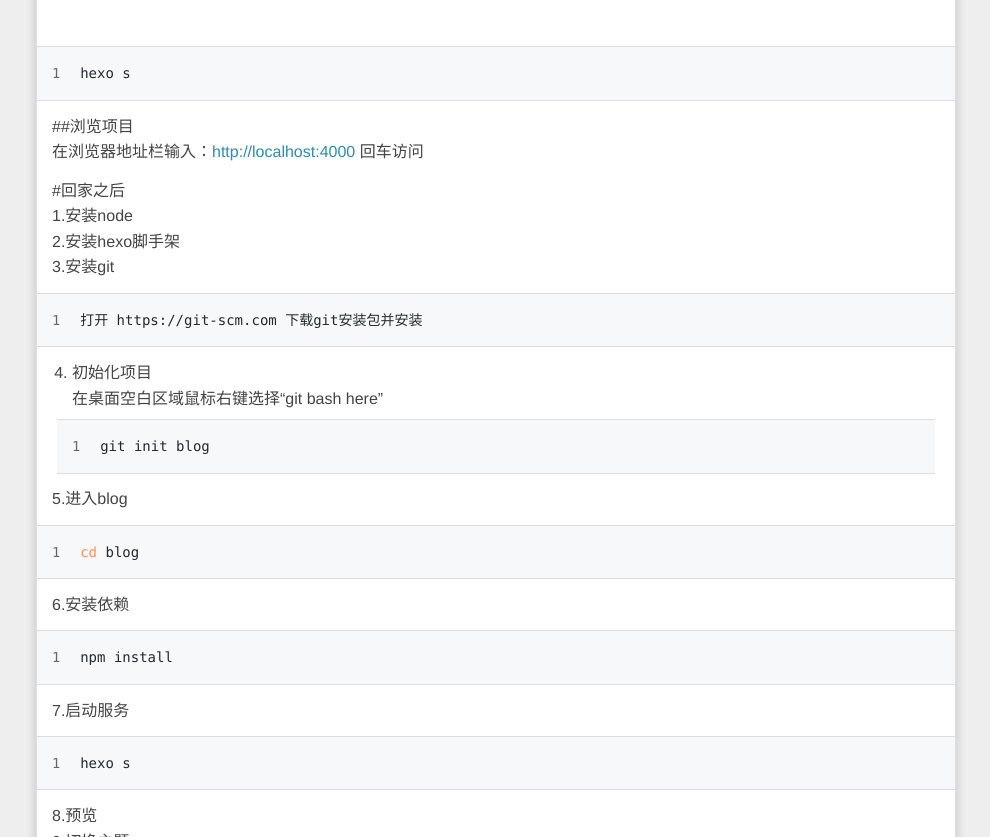
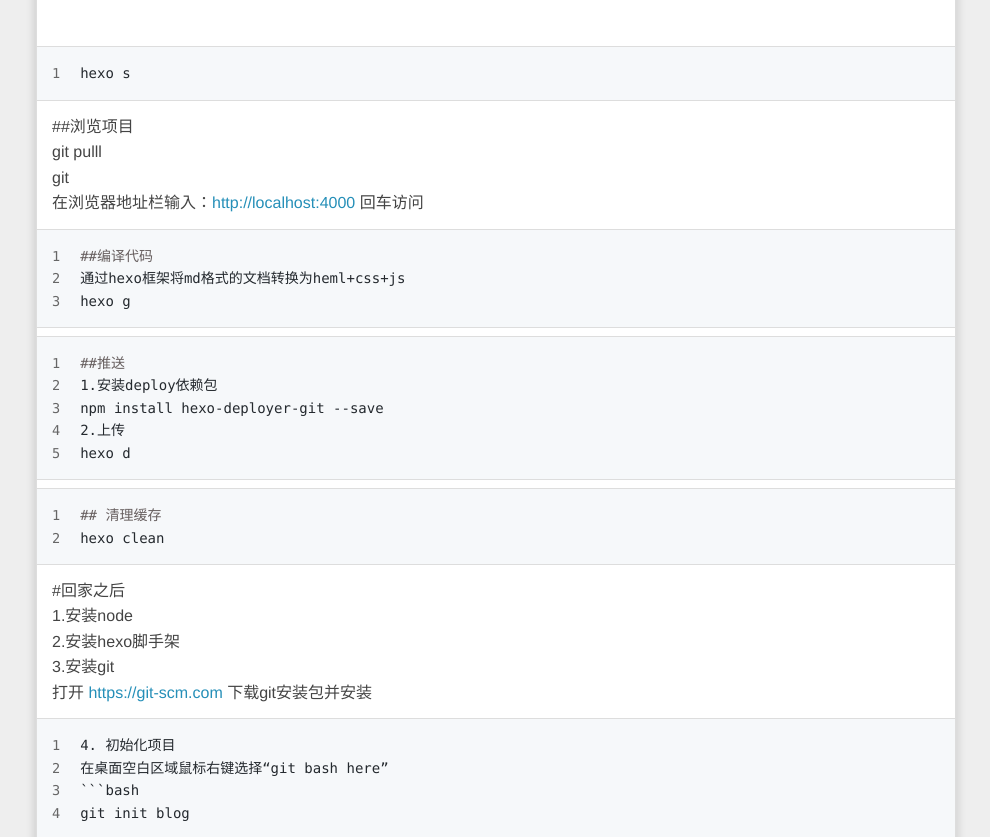
Before and after one commit to heshaohua959/heshaohua959.github.io, a plain HTML site: page 2018/12/24/笔记/index.html in a window 1280 px wide. Shown: the part 1963-2800 px from the top of the page, without its empty margins (144-1134 px from the left). Drawn offline with nearby package versions, Linux system fonts and the light colour scheme; some packages are replaced by stand-ins of ours; animation ran at ten frames a second; a script that the page names is missing.

Commit message:
Site updated: 2018-12-25 17:20:30

````diff
--- a/2018/12/24/笔记/index.html
+++ b/2018/12/24/笔记/index.html
@@ -15,7 +15,7 @@
 <meta property="og:site_name" content="醉卧九重天的博客">
 <meta property="og:description" content="hexo + githud 搭建个人博客 node环境配置linux操作系统1.浏览器打开 https://nodejs.org ,下载0.14.2长期支持版本的压缩包2.默认下载到/root/下载 路径，解压：1tar -xf node-v10.14.2-linux-x64.tar 3.创建node和npm的软件链接1ln -s /root/下载/node-v10.14.2-linux-x64/">
 <meta property="og:locale" content="zh-CN">
-<meta property="og:updated_time" content="2018-12-25T07:54:01.976Z">
+<meta property="og:updated_time" content="2018-12-25T09:01:43.600Z">
 <meta name="twitter:card" content="summary">
 <meta name="twitter:title" content="笔记">
 <meta name="twitter:description" content="hexo + githud 搭建个人博客 node环境配置linux操作系统1.浏览器打开 https://nodejs.org ,下载0.14.2长期支持版本的压缩包2.默认下载到/root/下载 路径，解压：1tar -xf node-v10.14.2-linux-x64.tar 3.创建node和npm的软件链接1ln -s /root/下载/node-v10.14.2-linux-x64/">
@@ -146,12 +146,11 @@
 <h2 id="初始化博客项目"><a href="#初始化博客项目" class="headerlink" title="初始化博客项目"></a>初始化博客项目</h2> <figure class="highlight bash"><table><tr><td class="gutter"><pre><span class="line">1</span><br></pre></td><td class="code"><pre><span class="line">hexo init blog</span><br></pre></td></tr></table></figure>
 <p> init:初始化<br> blog:项目名称<br>该命令执行完毕以后会在桌面生成blog文件夹(成位置自定义)</p>
 <h2 id="进入blog目录"><a href="#进入blog目录" class="headerlink" title="进入blog目录"></a>进入blog目录</h2><figure class="highlight bash"><table><tr><td class="gutter"><pre><span class="line">1</span><br></pre></td><td class="code"><pre><span class="line">hexo s</span><br></pre></td></tr></table></figure>
-<p>##浏览项目<br>在浏览器地址栏输入：<a href="http://localhost:4000" target="_blank" rel="noopener">http://localhost:4000</a> 回车访问</p>
-<p>#回家之后<br>1.安装node<br>2.安装hexo脚手架<br>3.安装git<br><figure class="highlight bash"><table><tr><td class="gutter"><pre><span class="line">1</span><br></pre></td><td class="code"><pre><span class="line">打开 https://git-scm.com 下载git安装包并安装</span><br></pre></td></tr></table></figure></p>
-<ol start="4">
-<li>初始化项目<br>在桌面空白区域鼠标右键选择“git bash here”<figure class="highlight bash"><table><tr><td class="gutter"><pre><span class="line">1</span><br></pre></td><td class="code"><pre><span class="line">git init blog</span><br></pre></td></tr></table></figure>
-</li>
-</ol>
+<p>##浏览项目<br>        git pulll<br>        git<br>在浏览器地址栏输入：<a href="http://localhost:4000" target="_blank" rel="noopener">http://localhost:4000</a> 回车访问</p>
+<figure class="highlight bash"><table><tr><td class="gutter"><pre><span class="line">1</span><br><span class="line">2</span><br><span class="line">3</span><br></pre></td><td class="code"><pre><span class="line"><span class="comment">##编译代码</span></span><br><span class="line">通过hexo框架将md格式的文档转换为heml+css+js</span><br><span class="line">hexo g</span><br></pre></td></tr></table></figure>
+<figure class="highlight bash"><table><tr><td class="gutter"><pre><span class="line">1</span><br><span class="line">2</span><br><span class="line">3</span><br><span class="line">4</span><br><span class="line">5</span><br></pre></td><td class="code"><pre><span class="line"><span class="comment">##推送</span></span><br><span class="line">1.安装deploy依赖包</span><br><span class="line">npm install hexo-deployer-git --save</span><br><span class="line">2.上传</span><br><span class="line">hexo d</span><br></pre></td></tr></table></figure>
+<figure class="highlight bash"><table><tr><td class="gutter"><pre><span class="line">1</span><br><span class="line">2</span><br></pre></td><td class="code"><pre><span class="line"><span class="comment">## 清理缓存</span></span><br><span class="line">hexo clean</span><br></pre></td></tr></table></figure>
+<p>#回家之后<br>1.安装node<br>2.安装hexo脚手架<br>3.安装git<br>打开 <a href="https://git-scm.com" target="_blank" rel="noopener">https://git-scm.com</a> 下载git安装包并安装<br><figure class="highlight plain"><table><tr><td class="gutter"><pre><span class="line">1</span><br><span class="line">2</span><br><span class="line">3</span><br><span class="line">4</span><br></pre></td><td class="code"><pre><span class="line">4. 初始化项目</span><br><span class="line">在桌面空白区域鼠标右键选择“git bash here”</span><br><span class="line">```bash</span><br><span class="line">git init blog</span><br></pre></td></tr></table></figure></p>
 <p>5.进入blog<br><figure class="highlight bash"><table><tr><td class="gutter"><pre><span class="line">1</span><br></pre></td><td class="code"><pre><span class="line"><span class="built_in">cd</span> blog</span><br></pre></td></tr></table></figure></p>
 <p>6.安装依赖<br><figure class="highlight bash"><table><tr><td class="gutter"><pre><span class="line">1</span><br></pre></td><td class="code"><pre><span class="line">npm install</span><br></pre></td></tr></table></figure></p>
 <p>7.启动服务<br><figure class="highlight bash"><table><tr><td class="gutter"><pre><span class="line">1</span><br></pre></td><td class="code"><pre><span class="line">hexo s</span><br></pre></td></tr></table></figure></p>
@@ -163,7 +162,7 @@
 
             <div class="post-copyright">
     <div class="content">
-        <p>最后更新： 2018年12月25日 15:54</p>
+        <p>最后更新： 2018年12月25日 17:01</p>
         <p>原始链接： <a class="post-url" href="/2018/12/24/笔记/" title="笔记">http://yoursite.com/2018/12/24/笔记/</a></p>
         <footer>
             <a href="http://yoursite.com">
````
